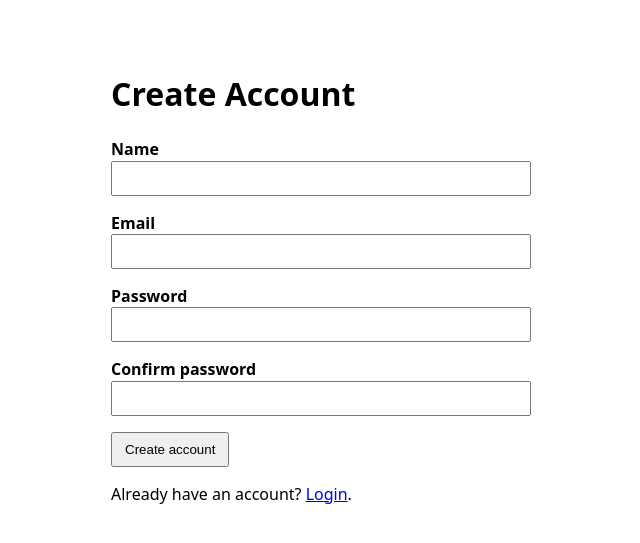
After one commit to scoutPRO/scoutVISION-Sandbox, a Flask app: page /signup in a window 1280 px wide. The commit adds this page. Shown: the top 543 px of the page, without its empty margins (319-959 px from the left). Run offline with Flask 3, Linux system fonts and the light colour scheme.

Commit message:
Add simple user authentication

```diff
--- a/app.py
+++ b/app.py
@@ -15,18 +15,30 @@ from werkzeug.utils import secure_filename
 
 from database import ensure_storage
 from lib.artifacts import export_run_artifacts
+from lib.auth import (
+    authenticate_user,
+    bootstrap_admin_user,
+    create_user,
+    current_user,
+    login_required,
+    login_user,
+    logout_user,
+    wants_json_response,
+)
 from lib.gemini_client import call_gemini
 from lib.progress import run_status_payload, set_progress
 from lib.prompt_runs import create_run, find_run, recent_runs, update_run
 from lib.video import allowed_video, delete_video, get_video_duration
 from models import PromptRun
 from settings import (
+    ALLOW_SIGNUP,
     DEFAULT_MODEL,
     KEEP_FAILED_UPLOADS,
     KEEP_UPLOADED_VIDEOS,
     MAX_UPLOAD_MB,
     MAX_VIDEO_SECONDS,
     PROMPT_PATH,
+    SECRET_KEY,
     UPLOAD_DIR,
 )
 
@@ -34,6 +46,7 @@ DEFAULT_USER_PROMPT = "Identify what a coach should notice first about this recr
 
 app = Flask(__name__)
 app.config["MAX_CONTENT_LENGTH"] = MAX_UPLOAD_MB * 1024 * 1024
+app.secret_key = SECRET_KEY
 
 
 def init_db() -> None:
@@ -44,11 +57,6 @@ def init_db() -> None:
 def load_boilerplate_prompt() -> str:
     """Load the coach-facing boilerplate prompt from disk."""
     return PROMPT_PATH.read_text(encoding="utf-8").strip()
-
-
-def wants_json_response() -> bool:
-    """Return whether the current request expects a JSON response."""
-    return request.headers.get("X-Requested-With") == "XMLHttpRequest"
 
 
 def process_run(run_id: str, stored_path: str, full_prompt: str, model: str) -> None:
@@ -116,6 +124,7 @@ def start_background_run(
 def ensure_db() -> None:
     """Ensure local storage exists before handling a request."""
     init_db()
+    bootstrap_admin_user()
 
 
 @app.get("/health")
@@ -125,12 +134,15 @@ def health() -> dict[str, str]:
 
 
 @app.get("/")
+@login_required
 def index():
     """Render the upload form and recent prompt runs."""
-    runs = recent_runs()
+    user = current_user()
+    runs = recent_runs(user)
     return render_template(
         "index.html",
         boilerplate=load_boilerplate_prompt(),
+        current_user=user,
         default_model=DEFAULT_MODEL,
         default_user_prompt=DEFAULT_USER_PROMPT,
         error=request.args.get("error"),
@@ -140,9 +152,84 @@ def index():
     )
 
 
+@app.route("/login", methods=["GET", "POST"])
+def login():
+    """Log in a user with email and password."""
+    if current_user() is not None:
+        return redirect(url_for("index"))
+
+    error = None
+    next_url = request.values.get("next") or url_for("index")
+    if not next_url.startswith("/") or next_url.startswith("//"):
+        next_url = url_for("index")
+
+    if request.method == "POST":
+        email = request.form.get("email", "")
+        password = request.form.get("password", "")
+        user = authenticate_user(email, password)
+        if user is None:
+            error = "Invalid email or password."
+        else:
+            login_user(user)
+            return redirect(next_url)
+
+    return render_template(
+        "login.html",
+        allow_signup=ALLOW_SIGNUP,
+        error=error,
+        next_url=next_url,
+    )
+
+
+@app.route("/signup", methods=["GET", "POST"])
+def signup():
+    """Create a tester account and log in."""
+    if not ALLOW_SIGNUP:
+        return redirect(url_for("login"))
+    if current_user() is not None:
+        return redirect(url_for("index"))
+
+    error = None
+    if request.method == "POST":
+        email = request.form.get("email", "")
+        name = request.form.get("name", "")
+        password = request.form.get("password", "")
+        confirm_password = request.form.get("confirm_password", "")
+
+        if len(password) < 8:
+            error = "Password must be at least 8 characters."
+        elif password != confirm_password:
+            error = "Passwords do not match."
+        else:
+            try:
+                user = create_user(
+                    email=email,
+                    name=name,
+                    password=password,
+                    role="tester",
+                )
+            except ValueError as exc:
+                error = str(exc)
+            else:
+                login_user(user)
+                return redirect(url_for("index"))
+
+    return render_template("signup.html", error=error)
+
+
+@app.post("/logout")
+@login_required
+def logout():
+    """Log out the current user."""
+    logout_user()
+    return redirect(url_for("login"))
+
+
 @app.post("/submit")
+@login_required
 def submit():
     """Create a queued prompt run and start background processing."""
+    user = current_user()
     video = request.files.get("video")
     if not video or not video.filename:
         if wants_json_response():
@@ -167,6 +254,7 @@ def submit():
         PromptRun(
             id=run_id,
             created_at=datetime.now(UTC),
+            user_id=user.id,
             video_filename=video.filename,
             stored_video_path=str(stored_path),
             model=model,
@@ -185,26 +273,38 @@ def submit():
 
 
 @app.get("/runs/<run_id>")
+@login_required
 def result(run_id: str):
     """Render one prompt run, including status, response, and feedback form."""
-    run = find_run(run_id)
+    user = current_user()
+    run = find_run(run_id, user)
     if run is None:
         return redirect(url_for("index", error="Run not found."))
-    return render_template("result.html", run=run, run_status=run_status_payload(run))
+    return render_template(
+        "result.html",
+        current_user=user,
+        run=run,
+        run_status=run_status_payload(run),
+    )
 
 
 @app.get("/runs/<run_id>/status")
+@login_required
 def run_status(run_id: str):
     """Return live status details for one prompt run."""
-    run = find_run(run_id)
+    run = find_run(run_id, current_user())
     if run is None:
         return jsonify({"error": "Run not found."}), 404
     return jsonify(run_status_payload(run))
 
 
 @app.post("/runs/<run_id>/feedback")
+@login_required
 def feedback(run_id: str):
     """Save tester feedback for a prompt run."""
+    run = find_run(run_id, current_user())
+    if run is None:
+        return redirect(url_for("index", error="Run not found."))
     rating = request.form.get("rating")
     if rating not in {"like", "dislike"}:
         rating = None
--- /dev/null
+++ b/lib/auth.py
@@ -0,0 +1,125 @@
+"""Authentication and session helpers."""
+
+import uuid
+from datetime import UTC, datetime
+from functools import wraps
+from typing import Any
+
+from flask import jsonify, redirect, request, session, url_for
+from werkzeug.security import check_password_hash, generate_password_hash
+
+from database import SessionLocal
+from models import User
+from settings import (
+    BOOTSTRAP_ADMIN_EMAIL,
+    BOOTSTRAP_ADMIN_NAME,
+    BOOTSTRAP_ADMIN_PASSWORD,
+)
+
+
+def normalize_email(email: str) -> str:
+    """Return a normalized email address."""
+    return email.strip().lower()
+
+
+def find_user(user_id: str) -> User | None:
+    """Return a user by ID."""
+    with SessionLocal() as db_session:
+        return db_session.get(User, user_id)
+
+
+def find_user_by_email(email: str) -> User | None:
+    """Return an active user by email."""
+    with SessionLocal() as db_session:
+        return (
+            db_session.query(User)
+            .filter(User.email == normalize_email(email), User.is_active.is_(True))
+            .one_or_none()
+        )
+
+
+def create_user(email: str, name: str, password: str, role: str = "tester") -> User:
+    """Create a user with a hashed password."""
+    normalized_email = normalize_email(email)
+    if find_user_by_email(normalized_email):
+        raise ValueError("An account with that email already exists.")
+    user = User(
+        id=str(uuid.uuid4()),
+        email=normalized_email,
+        name=name.strip() or normalized_email,
+        password_hash=generate_password_hash(password),
+        role=role,
+        created_at=datetime.now(UTC),
+        is_active=True,
+    )
+    with SessionLocal() as db_session:
+        db_session.add(user)
+        db_session.commit()
+    return user
+
+
+def bootstrap_admin_user() -> None:
+    """Create the configured bootstrap admin if it does not already exist."""
+    if not BOOTSTRAP_ADMIN_EMAIL or not BOOTSTRAP_ADMIN_PASSWORD:
+        return
+    if find_user_by_email(BOOTSTRAP_ADMIN_EMAIL):
+        return
+    create_user(
+        email=BOOTSTRAP_ADMIN_EMAIL,
+        name=BOOTSTRAP_ADMIN_NAME,
+        password=BOOTSTRAP_ADMIN_PASSWORD,
+        role="admin",
+    )
+
+
+def authenticate_user(email: str, password: str) -> User | None:
+    """Return a user when credentials are valid."""
+    user = find_user_by_email(email)
+    if user is None:
+        return None
+    if not check_password_hash(user.password_hash, password):
+        return None
+    return user
+
+
+def current_user() -> User | None:
+    """Return the logged-in user for the current session."""
+    user_id = session.get("user_id")
+    if not isinstance(user_id, str):
+        return None
+    return find_user(user_id)
+
+
+def login_user(user: User) -> None:
+    """Persist a user ID in the Flask session."""
+    session.clear()
+    session["user_id"] = user.id
+
+
+def logout_user() -> None:
+    """Clear the Flask session."""
+    session.clear()
+
+
+def is_admin(user: User | None) -> bool:
+    """Return whether a user has admin privileges."""
+    return user is not None and user.role == "admin"
+
+
+def wants_json_response() -> bool:
+    """Return whether the current request expects a JSON response."""
+    return request.headers.get("X-Requested-With") == "XMLHttpRequest"
+
+
+def login_required(route_handler: Any) -> Any:
+    """Require a logged-in user before calling a route handler."""
+
+    @wraps(route_handler)
+    def wrapper(*args: Any, **kwargs: Any) -> Any:
+        if current_user() is not None:
+            return route_handler(*args, **kwargs)
+        if wants_json_response():
+            return jsonify({"error": "Login required."}), 401
+        return redirect(url_for("login", next=request.full_path))
+
+    return wrapper
--- a/settings.py
+++ b/settings.py
@@ -29,3 +29,8 @@ DEFAULT_MODEL = os.getenv("GEMINI_MODEL", "gemini-2.5-pro")
 ALLOWED_EXTENSIONS = {".mp4", ".mov", ".m4v", ".avi", ".webm", ".mkv"}
 KEEP_UPLOADED_VIDEOS = env_bool("KEEP_UPLOADED_VIDEOS", False)
 KEEP_FAILED_UPLOADS = env_bool("KEEP_FAILED_UPLOADS", True)
+SECRET_KEY = os.getenv("SECRET_KEY", "dev-only-change-me")
+BOOTSTRAP_ADMIN_EMAIL = os.getenv("BOOTSTRAP_ADMIN_EMAIL")
+BOOTSTRAP_ADMIN_PASSWORD = os.getenv("BOOTSTRAP_ADMIN_PASSWORD")
+BOOTSTRAP_ADMIN_NAME = os.getenv("BOOTSTRAP_ADMIN_NAME", "Admin")
+ALLOW_SIGNUP = env_bool("ALLOW_SIGNUP", True)
--- /dev/null
+++ b/templates/signup.html
@@ -0,0 +1,52 @@
+<!doctype html>
+<html lang="en">
+  <head>
+    <meta charset="utf-8">
+    <title>Create Account - ScoutVision Gemini Sandbox</title>
+    <style>
+      body {
+        font-family: system-ui, sans-serif;
+        max-width: 420px;
+        margin: 72px auto;
+        line-height: 1.4;
+      }
+      label { display: block; margin-top: 16px; font-weight: 600; }
+      input {
+        width: 100%;
+        box-sizing: border-box;
+        padding: 8px;
+      }
+      button { margin-top: 16px; padding: 8px 12px; }
+      .error { color: #a40000; font-weight: 600; }
+    </style>
+  </head>
+  <body>
+    <h1>Create Account</h1>
+    <form action="{{ url_for('signup') }}" method="post">
+      <label>Name</label>
+      <input type="text" name="name" autocomplete="name" required>
+
+      <label>Email</label>
+      <input type="email" name="email" autocomplete="email" required>
+
+      <label>Password</label>
+      <input type="password" name="password" autocomplete="new-password" required>
+
+      <label>Confirm password</label>
+      <input
+        type="password"
+        name="confirm_password"
+        autocomplete="new-password"
+        required
+      >
+
+      <button type="submit">Create account</button>
+    </form>
+
+    {% if error %}
+      <p class="error">{{ error }}</p>
+    {% endif %}
+
+    <p>Already have an account? <a href="{{ url_for('login') }}">Login</a>.</p>
+  </body>
+</html>
```
Also changed, not shown: TODO.md (+4 -4 lines), alembic/versions/202605200002_add_users.py (added, +49 -0 lines), lib/prompt_runs.py (+13 -5 lines), models.py (+16 -1 lines), templates/index.html (+15 -1 lines), templates/login.html (added, +45 -0 lines), templates/result.html (+15 -1 lines), README.md, 1 other file.
